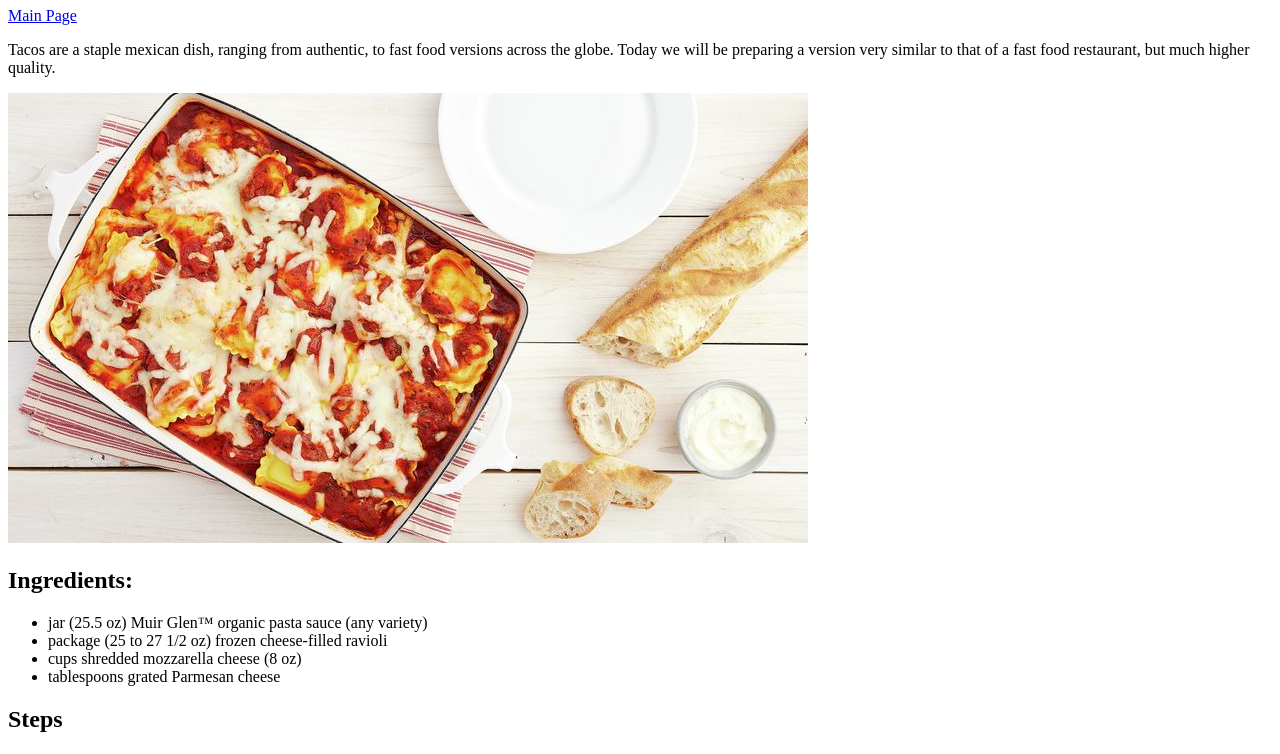
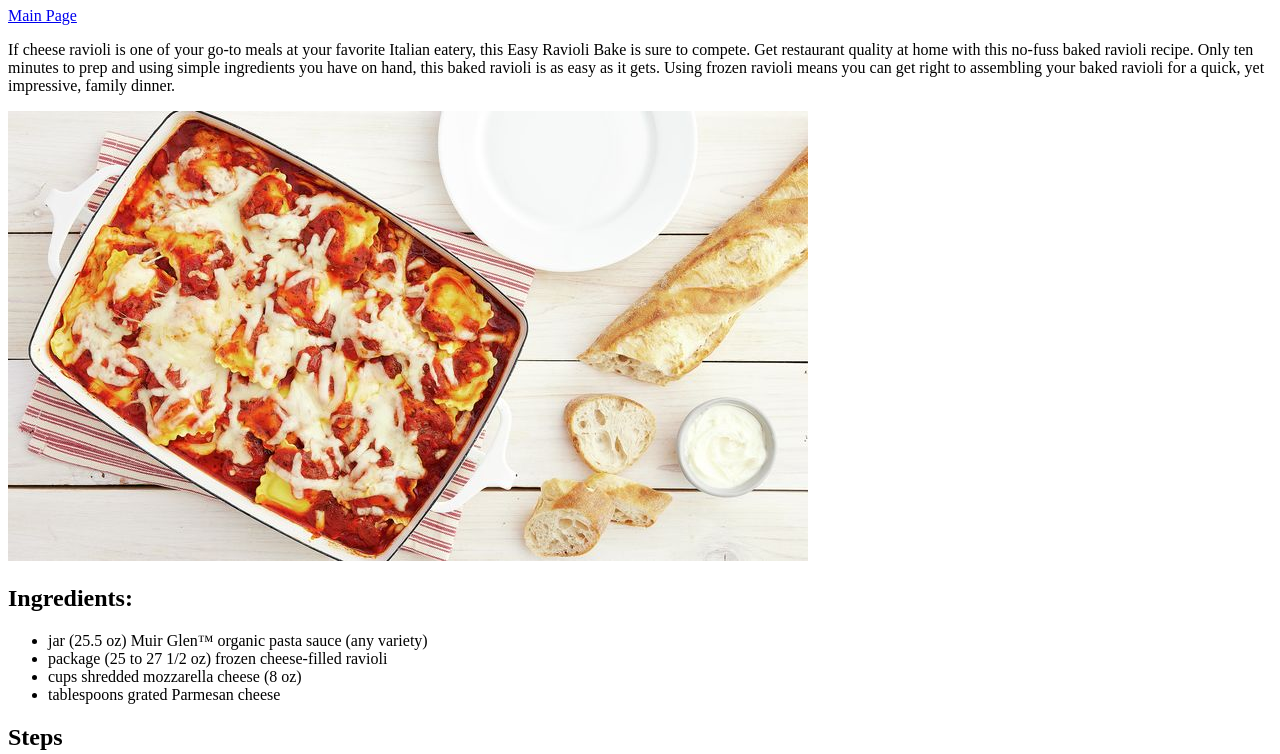
Before and after one commit to teej222/odin-recipes, a plain HTML site: page recipes/baked-ravioli.html in a window 1280 px wide. Shown: the part 73-827 px from the top of the page. Drawn offline with Linux system fonts and the light colour scheme.

Commit message:
fixed baked-ravioli.html

```diff
--- a/recipes/baked-ravioli.html
+++ b/recipes/baked-ravioli.html
@@ -9,7 +9,7 @@
 <body>
     <h1>Baked Ravioli</h1>
     <a href="../index.html">Main Page</a>
-    <p>Tacos are a staple mexican dish, ranging from authentic, to fast food versions across the globe. Today we will be preparing a version very similar to that of a fast food restaurant, but much higher quality. </p>
+    <p>If cheese ravioli is one of your go-to meals at your favorite Italian eatery, this Easy Ravioli Bake is sure to compete. Get restaurant quality at home with this no-fuss baked ravioli recipe. Only ten minutes to prep and using simple ingredients you have on hand, this baked ravioli is as easy as it gets. Using frozen ravioli means you can get right to assembling your baked ravioli for a quick, yet impressive, family dinner.</p>
     <img src="../images/rav.jpg" alt="A dish of baked ravioli with a side of bread">
     <h2>Ingredients:</h2>
     <ul>
```
